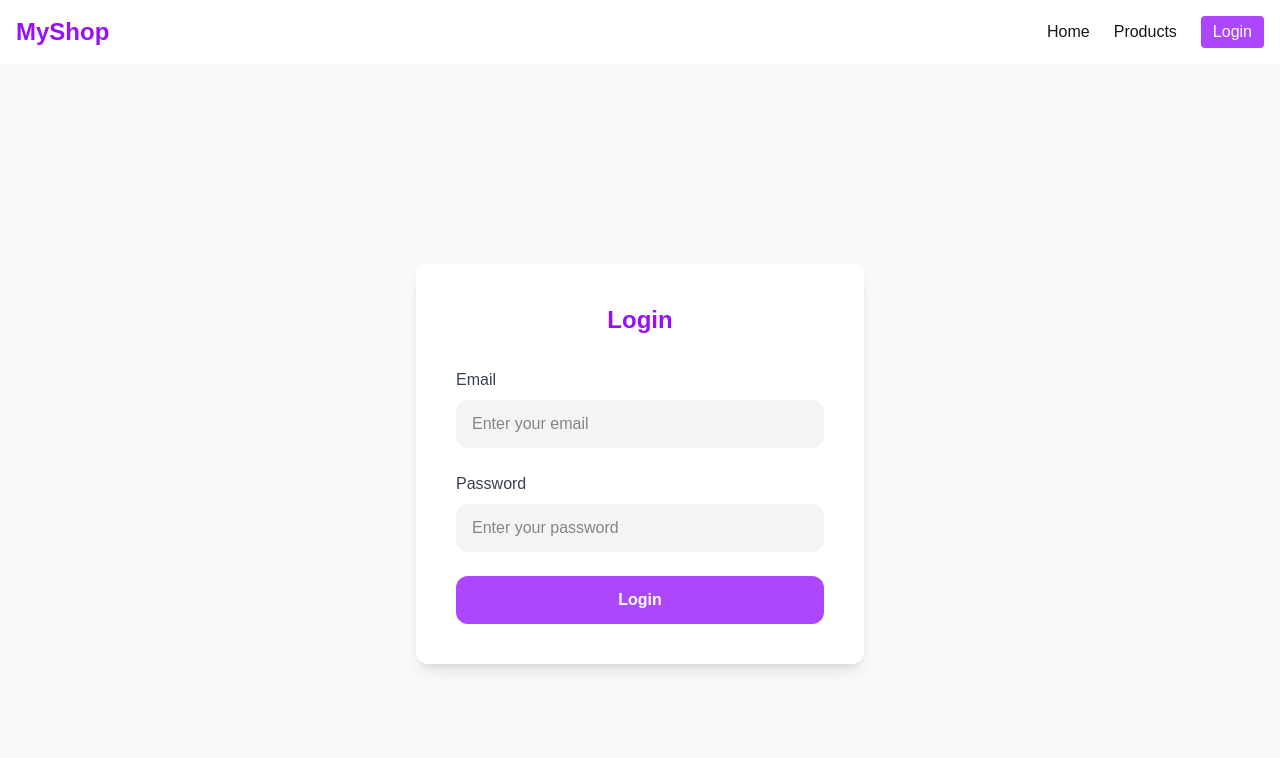
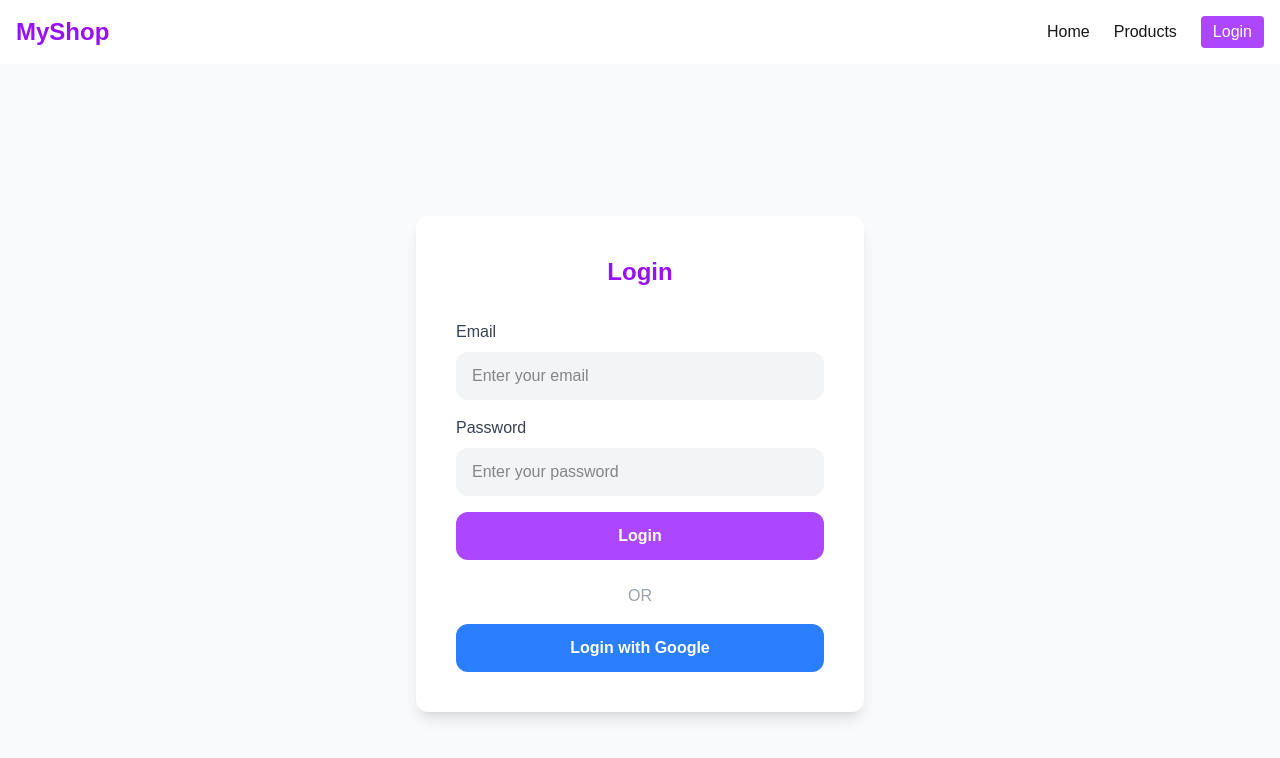
Before and after one commit to Jakia123sultana/assignment13, a Next.js app: page /login in a window 1280 px wide. Shown: the top 758 px of the page. Built offline with nearby package versions, Linux system fonts and the light colour scheme; no server answers.

Commit message:
added gmail login

```diff
--- a/package.json
+++ b/package.json
@@ -9,6 +9,7 @@
     "lint": "eslint"
   },
   "dependencies": {
+    "firebase": "^12.1.0",
     "next": "15.5.0",
     "next-auth": "^4.24.11",
     "react": "19.1.0",
--- a/src/app/login/page.jsx
+++ b/src/app/login/page.jsx
@@ -1,61 +1,162 @@
+// "use client";
+
+// import { signIn } from "next-auth/react";
+
+// export default function LoginPage() {
+//   const handleCredentialLogin = async (e) => {
+//     e.preventDefault();
+//     const email = e.target.email.value;
+//     const password = e.target.password.value;
+
+//     await signIn("credentials", {
+//       redirect: true,
+//       email,
+//       password,
+//       callbackUrl: "/products",
+//     });
+//   };
+
+//   return (
+//     <div className="min-h-screen flex items-center justify-center bg-gray-50">
+//       <form
+//         onSubmit={handleCredentialLogin}
+//         className="bg-white rounded-xl shadow-lg p-10 w-full max-w-md"
+//       >
+//         <h1 className="text-2xl font-bold mb-8 text-center text-purple-600">Login</h1>
+
+//         {/* Email */}
+//         <div className="mb-6">
+//           <label htmlFor="email" className="block text-gray-700 font-medium mb-2">Email</label>
+//           <input
+//             type="email"
+//             name="email"
+//             placeholder="Enter your email"
+//             required
+//             className="w-full px-4 py-3 rounded-xl bg-gray-100 focus:outline-none focus:ring-2 focus:ring-purple-400"
+//           />
+//         </div>
+
+//         {/* Password */}
+//         <div className="mb-6">
+//           <label htmlFor="password" className="block text-gray-700 font-medium mb-2">Password</label>
+//           <input
+//             type="password"
+//             name="password"
+//             placeholder="Enter your password"
+//             required
+//             className="w-full px-4 py-3 rounded-xl bg-gray-100 focus:outline-none focus:ring-2 focus:ring-purple-400"
+//           />
+//         </div>
+
+//         {/* Submit */}
+//         <button
+//           type="submit"
+//           className="w-full bg-purple-500 text-white py-3 rounded-xl font-semibold hover:bg-purple-600 transition"
+//         >
+//           Login
+//         </button>
+//       </form>
+//     </div>
+//   );
+// }
+
 "use client";
 
-import { signIn } from "next-auth/react";
+import { useState } from "react";
+import { auth, googleProvider } from "@/firebase";
+import { signInWithPopup, signInWithEmailAndPassword } from "firebase/auth";
+import { useRouter } from "next/navigation";
 
 export default function LoginPage() {
-  const handleCredentialLogin = async (e) => {
+  const router = useRouter();
+  const [email, setEmail] = useState("");
+  const [password, setPassword] = useState("");
+  const [loading, setLoading] = useState(false);
+
+  // Google login
+  const handleGoogleLogin = async () => {
+    try {
+      setLoading(true);
+      const result = await signInWithPopup(auth, googleProvider);
+      console.log("User info:", result.user);
+      router.push("/products");
+    } catch (error) {
+      console.error(error.message);
+      alert("Login failed: " + error.message);
+    } finally {
+      setLoading(false);
+    }
+  };
+
+  // Email/Password login
+  const handleEmailLogin = async (e) => {
     e.preventDefault();
-    const email = e.target.email.value;
-    const password = e.target.password.value;
-
-    await signIn("credentials", {
-      redirect: true,
-      email,
-      password,
-      callbackUrl: "/products",
-    });
+    try {
+      setLoading(true);
+      const result = await signInWithEmailAndPassword(auth, email, password);
+      console.log("User info:", result.user);
+      router.push("/products");
+    } catch (error) {
+      console.error(error.message);
+      alert("Login failed: " + error.message);
+    } finally {
+      setLoading(false);
+    }
   };
 
   return (
-    <div className="min-h-screen flex items-center justify-center bg-gray-50">
-      <form
-        onSubmit={handleCredentialLogin}
-        className="bg-white rounded-xl shadow-lg p-10 w-full max-w-md"
-      >
+    <div className="min-h-screen flex items-center justify-center bg-gray-50 p-4">
+      <div className="bg-white p-10 rounded-xl shadow-lg w-full max-w-md">
         <h1 className="text-2xl font-bold mb-8 text-center text-purple-600">Login</h1>
 
-        {/* Email */}
-        <div className="mb-6">
-          <label htmlFor="email" className="block text-gray-700 font-medium mb-2">Email</label>
+        {/* Email/Password form */}
+        <form onSubmit={handleEmailLogin} className="mb-6">
+          <div className="mb-4">
+            <label className="block text-gray-700 mb-2">Email</label>
             <input
               type="email"
-            name="email"
+              value={email}
+              onChange={(e) => setEmail(e.target.value)}
               placeholder="Enter your email"
+              className="w-full px-4 py-3 rounded-xl bg-gray-100 focus:outline-none focus:ring-2 focus:ring-purple-400"
               required
-            className="w-full px-4 py-3 rounded-xl bg-gray-100 focus:outline-none focus:ring-2 focus:ring-purple-400"
             />
           </div>
-
-        {/* Password */}
-        <div className="mb-6">
-          <label htmlFor="password" className="block text-gray-700 font-medium mb-2">Password</label>
+          <div className="mb-4">
+            <label className="block text-gray-700 mb-2">Password</label>
             <input
               type="password"
-            name="password"
+              value={password}
+              onChange={(e) => setPassword(e.target.value)}
               placeholder="Enter your password"
+              className="w-full px-4 py-3 rounded-xl bg-gray-100 focus:outline-none focus:ring-2 focus:ring-purple-400"
               required
-            className="w-full px-4 py-3 rounded-xl bg-gray-100 focus:outline-none focus:ring-2 focus:ring-purple-400"
             />
           </div>
-
-        {/* Submit */}
           <button
             type="submit"
-          className="w-full bg-purple-500 text-white py-3 rounded-xl font-semibold hover:bg-purple-600 transition"
+            disabled={loading}
+            className={`w-full py-3 rounded-xl text-white font-semibold ${
+              loading ? "bg-purple-300" : "bg-purple-500 hover:bg-purple-600"
+            }`}
           >
-          Login
+            {loading ? "Logging in..." : "Login"}
           </button>
         </form>
+
+        <div className="text-center text-gray-400 mb-4">OR</div>
+
+        {/* Google login */}
+        <button
+          onClick={handleGoogleLogin}
+          disabled={loading}
+          className={`w-full py-3 rounded-xl text-white font-semibold ${
+            loading ? "bg-blue-300" : "bg-blue-500 hover:bg-blue-600"
+          }`}
+        >
+          {loading ? "Logging in..." : "Login with Google"}
+        </button>
+      </div>
     </div>
   );
 }
--- /dev/null
+++ b/src/firebase.js
@@ -0,0 +1,22 @@
+// src/firebase.js
+import { initializeApp } from "firebase/app";
+import { getAuth, GoogleAuthProvider } from "firebase/auth";
+
+// Your web app's Firebase configuration
+const firebaseConfig = {
+  apiKey: "AIzaSyBBS6PVKkU-u0mZktw28hqPRk41uCFzSJ0",
+  authDomain: "explore-email-password-a-a7221.firebaseapp.com",
+  projectId: "explore-email-password-a-a7221",
+  storageBucket: "explore-email-password-a-a7221.firebasestorage.app",
+  messagingSenderId: "844140539782",
+  appId: "1:844140539782:web:15a0681dc45f24b3dd8607"
+};
+
+// Initialize Firebase
+const app = initializeApp(firebaseConfig);
+
+// Initialize Firebase Auth
+export const auth = getAuth(app);
+
+// Initialize Google provider
+export const googleProvider = new GoogleAuthProvider();
```
Also changed, not shown: 1 other file (tests, documents, lock files or other folders). Lines whose indentation alone changed are shown as unchanged.
